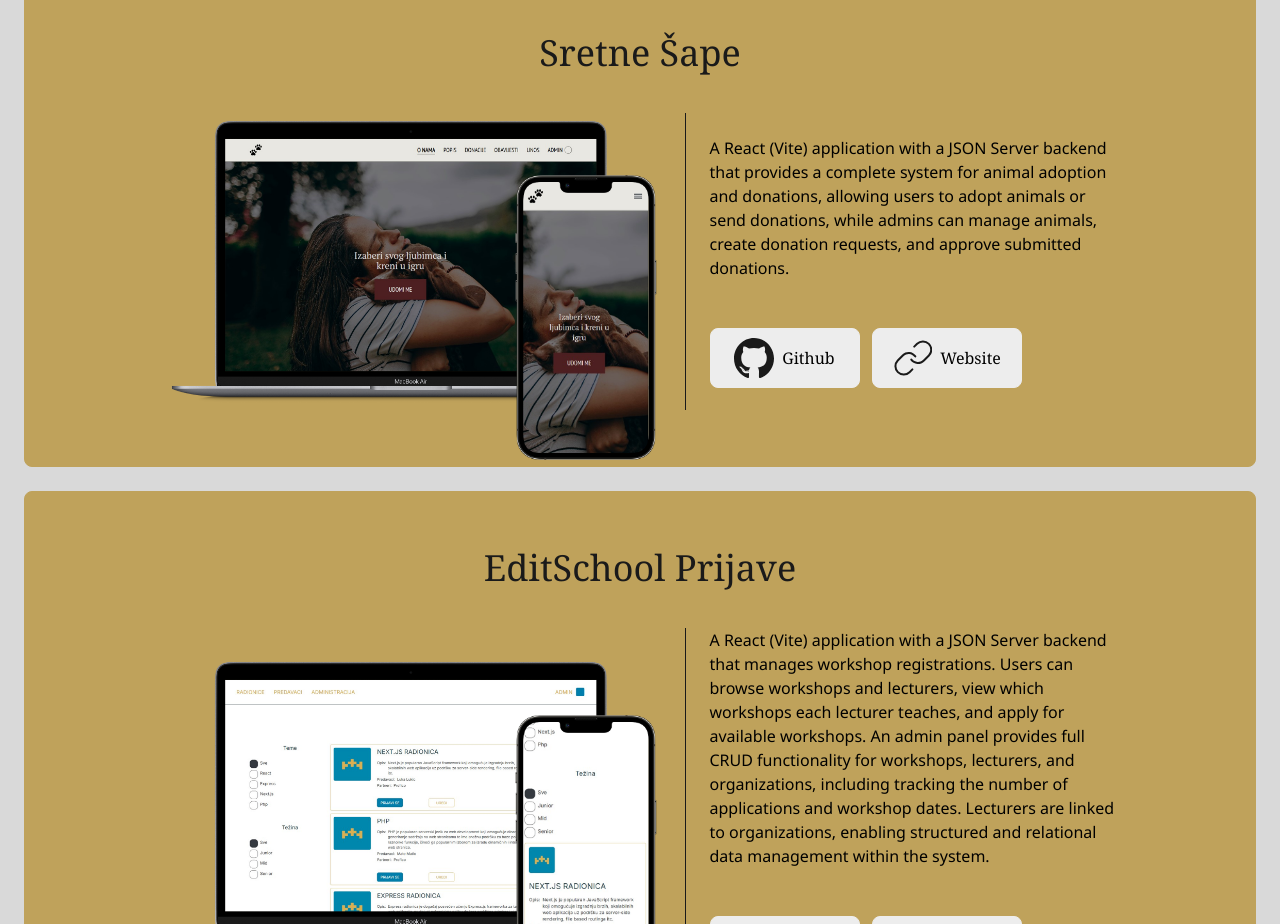
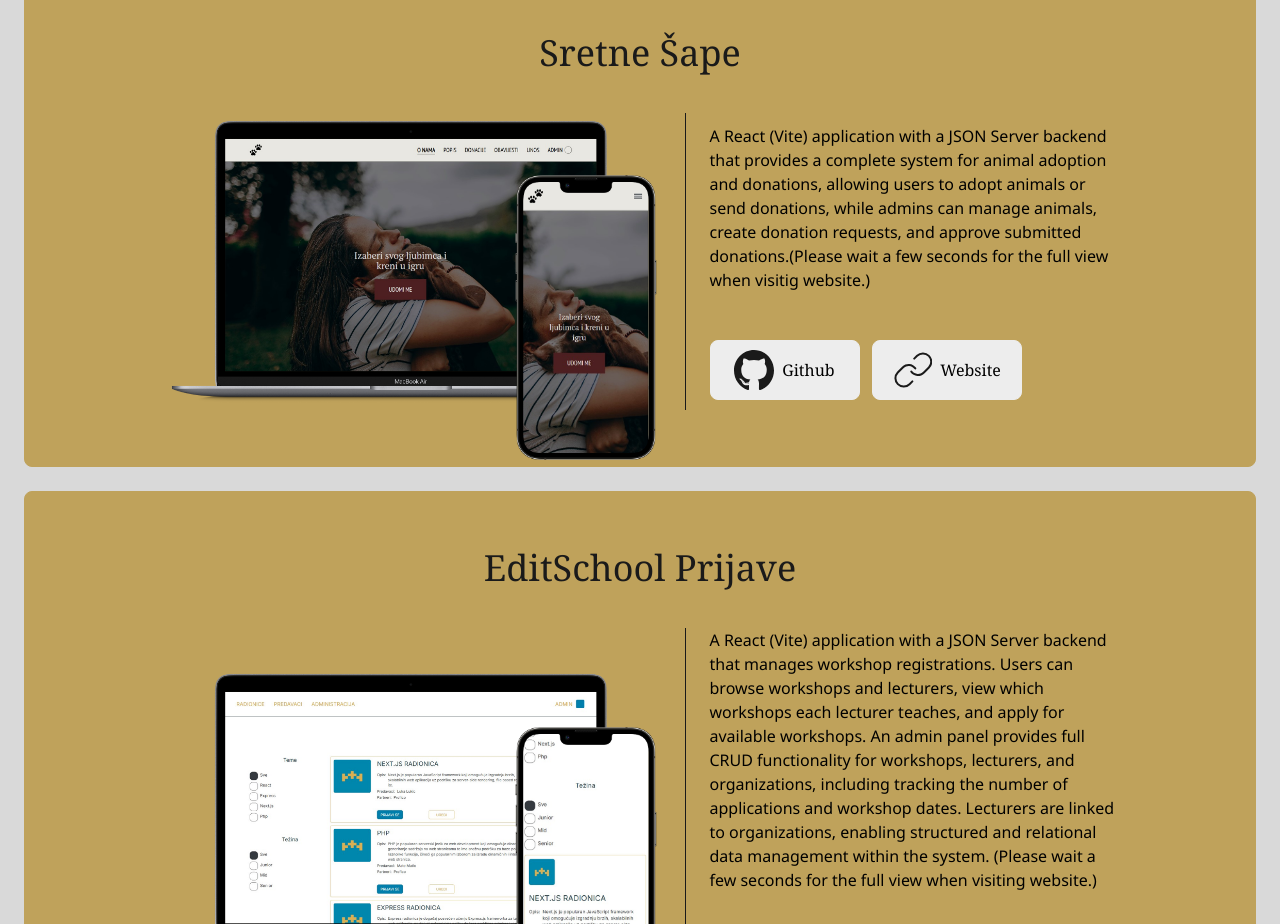
Before and after one commit to apalac13/Portfolio, a Next.js app in the folder portfolio/: page / in a window 1280 px wide. Shown: the part 2400-3324 px from the top of the page. Built offline with nearby package versions, Linux system fonts and the light colour scheme.

Commit message:
added description

```diff
--- a/portfolio/src/components/Projects.jsx
+++ b/portfolio/src/components/Projects.jsx
@@ -23,7 +23,7 @@ export default function Projects() {
       desktop: sapedesktop,
       mobile: sapemobile,
       description:
-        "A React (Vite) application with a JSON Server backend that provides a complete system for animal adoption and donations, allowing users to adopt animals or send donations, while admins can manage animals, create donation requests, and approve submitted donations.",
+        "A React (Vite) application with a JSON Server backend that provides a complete system for animal adoption and donations, allowing users to adopt animals or send donations, while admins can manage animals, create donation requests, and approve submitted donations.(Please wait a few seconds for the full view when visitig website.)",
       github: "https://github.com/apalac13/SretneSape",
       demo: "sretne-sape.vercel.app",
     },
@@ -32,7 +32,7 @@ export default function Projects() {
       desktop: schooldesktop,
       mobile: schoolmobile,
       description:
-        "A React (Vite) application with a JSON Server backend that manages workshop registrations. Users can browse workshops and lecturers, view which workshops each lecturer teaches, and apply for available workshops. An admin panel provides full CRUD functionality for workshops, lecturers, and organizations, including tracking the number of applications and workshop dates. Lecturers are linked to organizations, enabling structured and relational data management within the system.",
+        "A React (Vite) application with a JSON Server backend that manages workshop registrations. Users can browse workshops and lecturers, view which workshops each lecturer teaches, and apply for available workshops. An admin panel provides full CRUD functionality for workshops, lecturers, and organizations, including tracking the number of applications and workshop dates. Lecturers are linked to organizations, enabling structured and relational data management within the system. (Please wait a few seconds for the full view when visiting website.)",
       github: "https://github.com/apalac13/EditSchoolPrijave",
       demo: "edit-school-prijave.vercel.app",
     },
```
